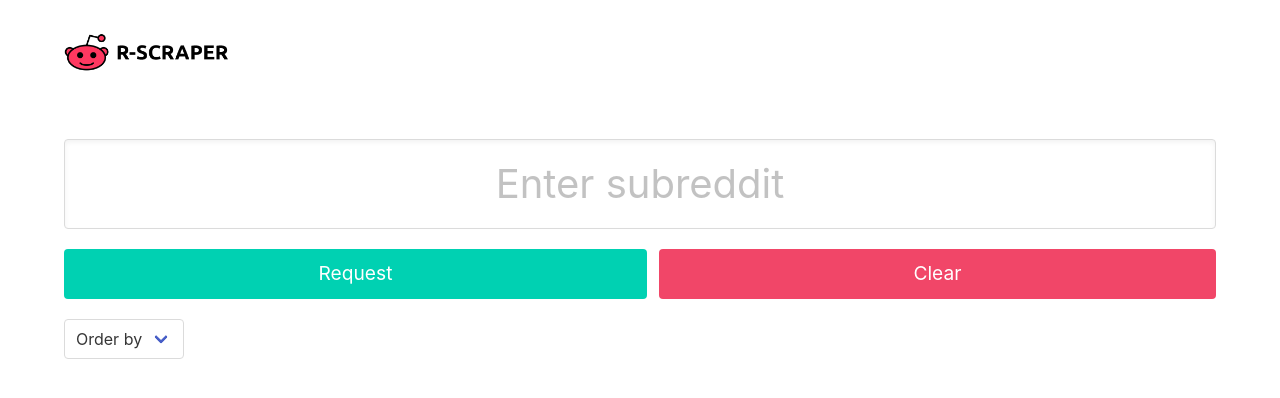
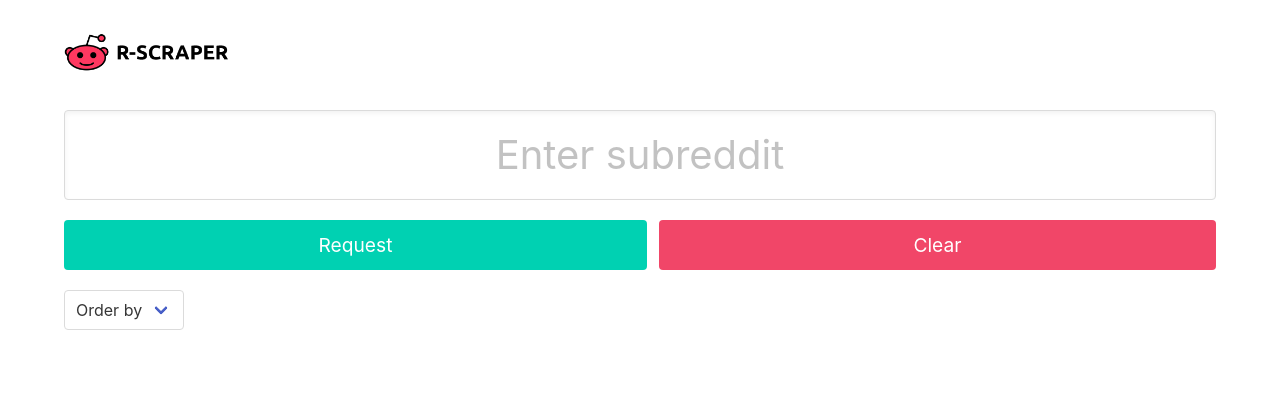
Before and after one commit to covertbert/subreddit-scraper, a Vue app: page /#/ in a window 1280 px wide. Shown: the top 398 px of the page. Built offline with nearby package versions, Linux system fonts and the light colour scheme.

Commit message:
Header margin tweaks

```diff
--- a/src/components/form/RequestForm.vue
+++ b/src/components/form/RequestForm.vue
@@ -73,7 +73,7 @@
 
 <style scoped lang="scss">
 	.container {
-		margin-top: 3.6rem;
+		margin-top: 1.8rem;
 	}
 
 	.input {
```
